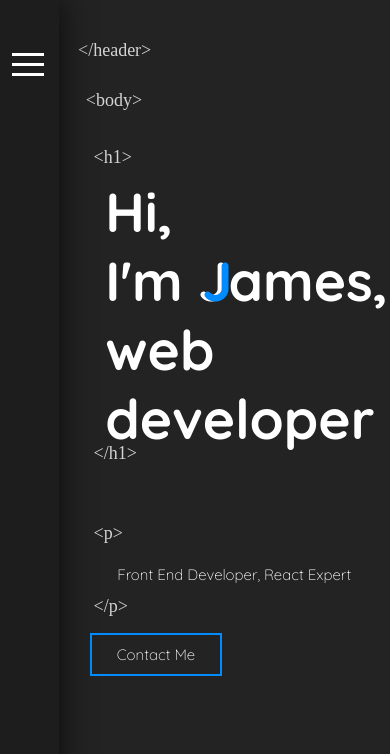
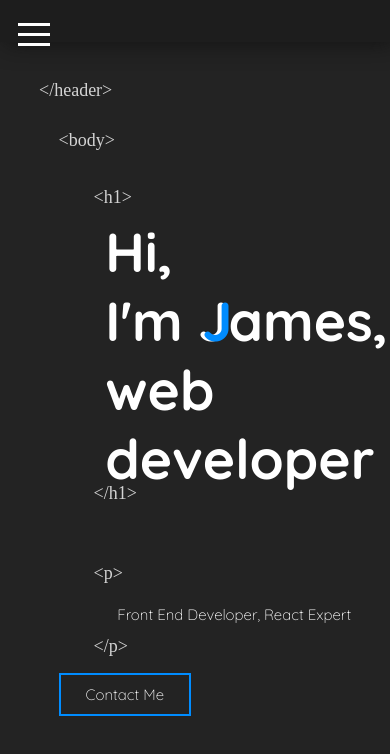
Before and after one commit to jamesreick/james-portfolio, a React (Create React App) app: page / in a window 390 px wide. Shown: the top 754 px of the page. Built offline with nearby package versions, Linux system fonts and the light colour scheme; a web font is replaced by a local one.

Commit message:
first commit

```diff
--- a/src/index.css
+++ b/src/index.css
@@ -21,7 +21,7 @@
   top: 0;
   background-color:#1d1d1d;
   box-shadow:5px 0px 25px rgb(17, 17, 17);
-  transition: all 0.5s ease-out;
+  transition: all 1s ease-out;
 }
 #sidebar.active .links{
   opacity: 100%;
@@ -34,6 +34,7 @@
 }
 .navbar .links {
   opacity: 0%;
+  visibility: hidden;
   color: #232323;
   display: flex;
   flex-direction: column;
@@ -42,7 +43,7 @@
   font-size: 50px;
   z-index: 3;
   font-family: "Quicksand";
-  transition: all 1s ease-out;
+  transition: all .5s ease-out;
 }
 .navbar a {
   color: #333;
@@ -103,6 +104,9 @@
   .navbar .links {
     margin-left: 30%;
   }
+  #sidebar.active .links{
+    visibility: visible;
+  }
 
   }
 
@@ -118,6 +122,9 @@
     font-size: 35px;
     margin-left: 25%;
   }
+  #sidebar.active .links{
+    visibility: visible;
+  }
 }
 @media all and (min-width: 480px) and (max-width: 768px) {
   .navbar{
@@ -127,17 +134,32 @@
   .hamburger{
     padding: 40px 5px;
   }
+  #sidebar.active .links{
+    visibility: visible;
+  }
 
 }
 
 @media all and (max-width: 480px) {
   .navbar{
-    left: -75%;
-    width: 90%;
+    left: 0px;
+    width: 100%;
+    height: 5%;
+  }
+  .navbar .links{
+    margin-top: 10%;
   }
 
   .hamburger{
-    padding: 40px 7px;
+    float: none;
+    padding: 10px;
+  }
+
+  #sidebar.active{
+    height: 100%;
+  }
+  #sidebar.active .links{
+    visibility: visible;
   }
 }
 
@@ -355,13 +377,13 @@
     font-size: 18px;
     padding: 20px;
     padding-left: 0;
-    margin-left: 15%;
+    margin-left: 5%;
   }
   .home p:nth-child(1) {
-    padding-top: 40px;
+    padding-top: 80px;
   }
   .home p:nth-child(2) {
-    margin-left: 17%;
+    margin-left: 10%;
   }
   .home p:nth-child(3) {
     margin-left: 19%;
@@ -392,7 +414,7 @@
   }
   .btn41-43 {
     font-size: 15px;
-    margin-left: 18%;
+    margin-left: 10%;
     margin-top: 7%;
   }
 }
```
